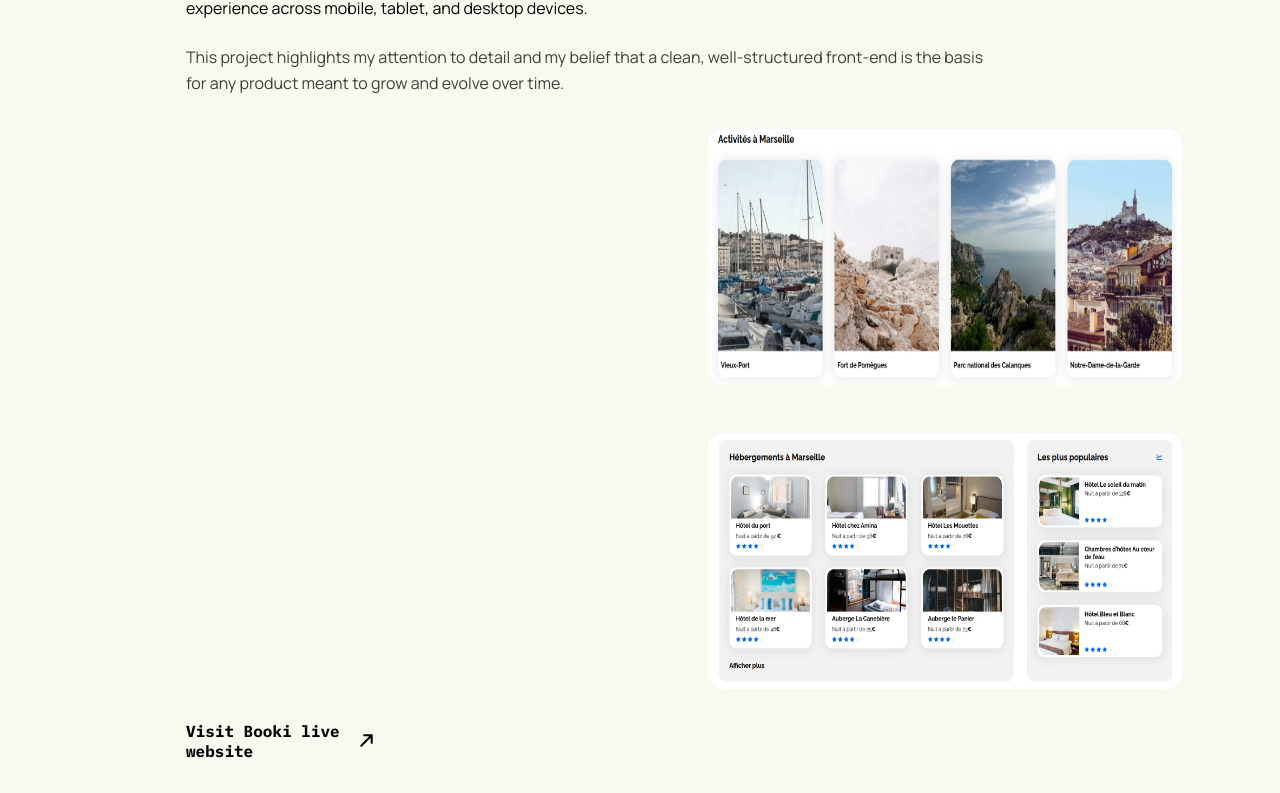
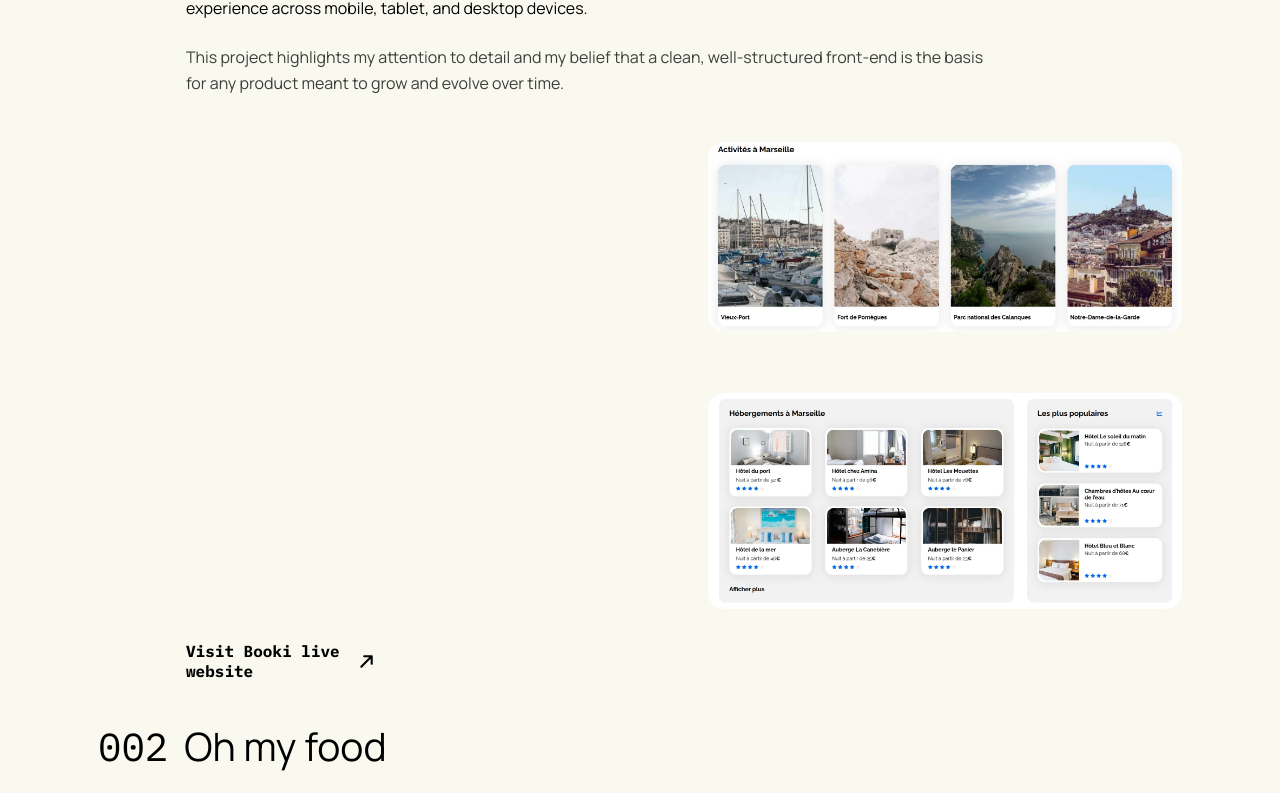
Before and after one commit to OkapiAndromede/Portfolio, a React (Vite) app: page / in a window 1280 px wide. Shown: the part 1498-2291 px from the top of the page. Built offline with nearby package versions, Linux system fonts and the light colour scheme; a web font is replaced by a local one.

Commit message:
style (img) : adapting properties of img balise to optimizing image rendition

```diff
--- a/src/components/UI/project/Project.module.scss
+++ b/src/components/UI/project/Project.module.scss
@@ -99,16 +99,15 @@
       padding-left: 88px;
     }
     img {
-      width: 288px;
-      height: 177px;
+      width: 100%;
+      max-width: 288px;
+      height: auto;
       border-radius: 16px;
       @media (768px <= width <= 1024px) {
-        width: 262px;
-        height: 154px;
+        max-width: 262px;
       }
       @media (min-width: 1025px) {
-        width: 474px;
-        height: 256px;
+        max-width: 474px;
       }
     }
   }
```
